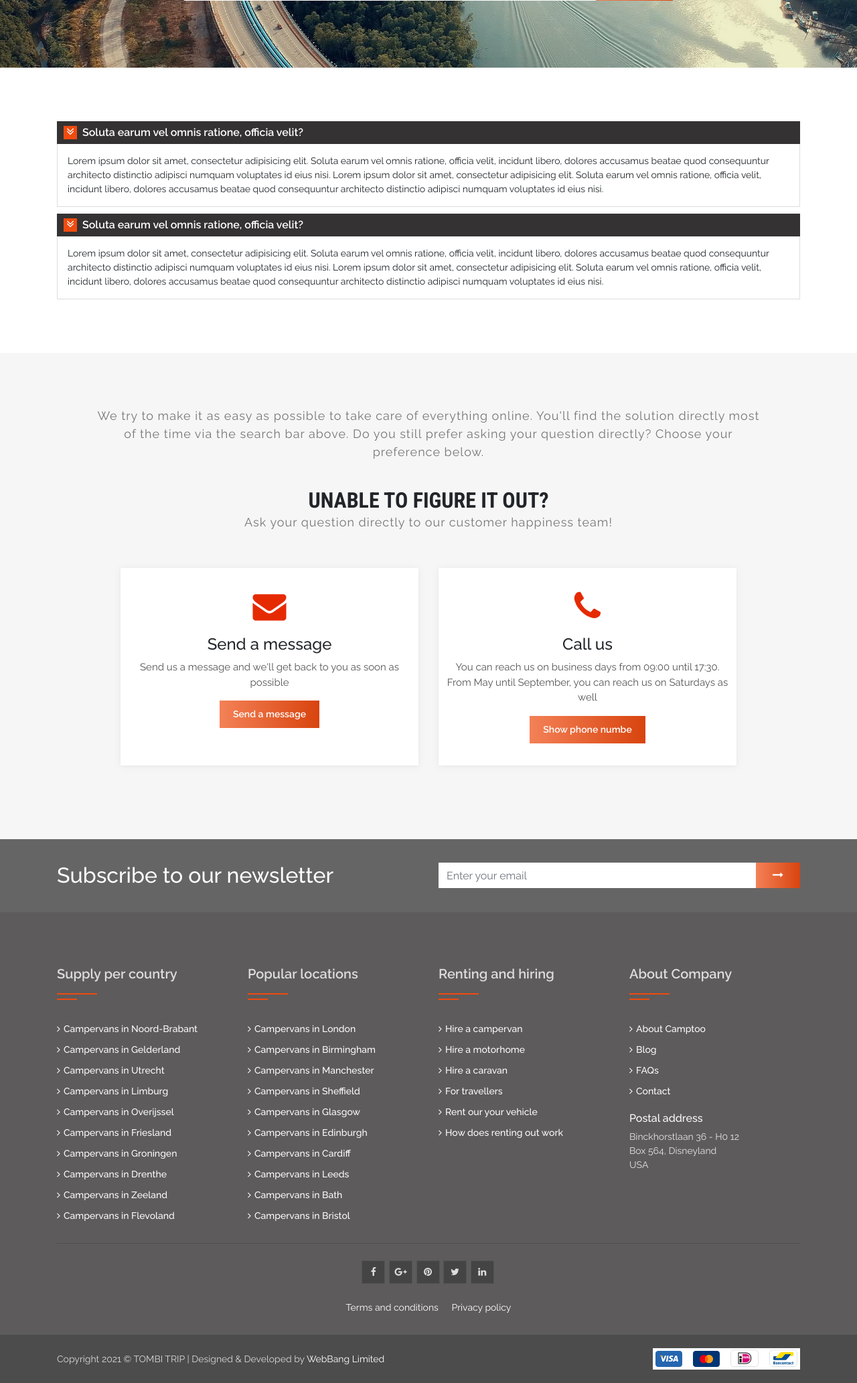
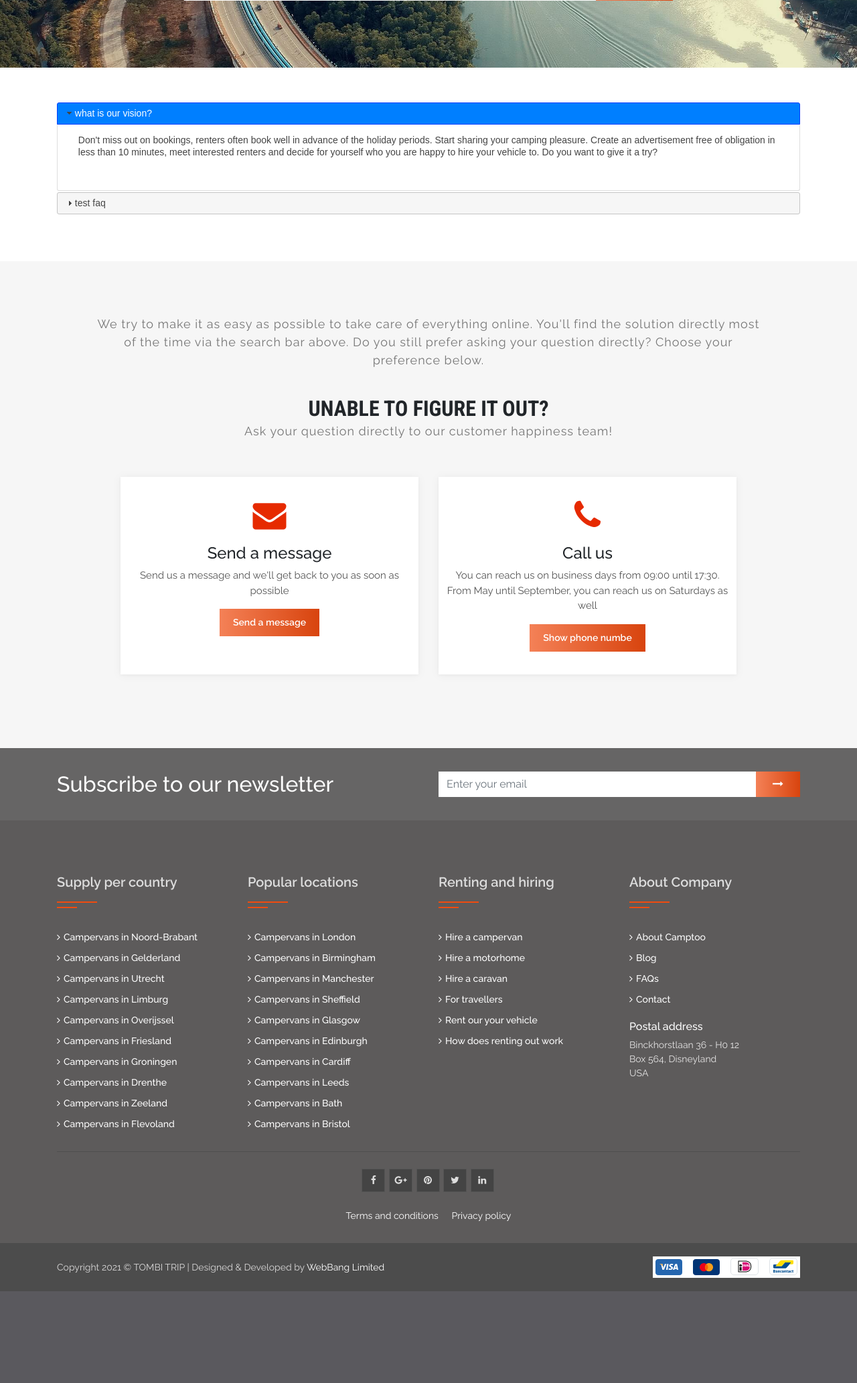
Before and after one commit to Sabbirdiu/tombitrip, a Django app: page /contact/faq/ in a window 1280 px wide. Shown: the part 331-2396 px from the top of the page at 67% size. After the commit the page ends 2259 px from the top, so only its background shows below. Run offline with Django 3.2, Linux system fonts and the light colour scheme; data comes from the database, SQL or seed files in the repository; both versions use the stored data as it was after the commit; some libraries are stand-ins or nearby versions.

Commit message:
update faq

```diff
--- a/templates/contact/faq.html
+++ b/templates/contact/faq.html
@@ -3,6 +3,12 @@
 {% load static %}
 {% block title %} | faq page{% endblock title%}
 {% block content %}
+<script>
+    $( function() {
+        $( "#accordion" ).accordion();
+    } );
+</script>
+
 <div class="form-area pt_100 pb_100" style="background-image: url('{% static 'img/slide5.jpg' %}')">
     <div class="container">
         <div class="row">
@@ -32,25 +38,45 @@
         </div>
     </div>
 </div>
+ <!-- section -->
+ <div class="section menu-horizontal container pt_50 pb_70">
+    <!-- container -->
+    <div class="container">
+        <!-- row -->
+        <div class="row">
 
+            <div id="accordion">
+                {% for rs in faq %}
+                    <h3>{{ rs.title }}</h3>
+                    <div>
+                        <p>
+                            {{ rs.description  }}
+                        </p>
+                    </div>
+                {% endfor %}
+            </div>
 
+        </div>
+        <!-- /row -->
+    </div>
+    <!-- /container -->
+</div>
 
- <div class="menu-horizontal container pt_50 pb_70">
+ <!-- <div class="menu-horizontal container pt_50 pb_70">
     <div class="row">
         <div class="col-md-12 pt_30">
             <div class="row menu-container" id="menu">
 
 
                 {% for faq in faq %}
-                <div class="col-md-12 menu-item acc-class">
+                <div class="col-md-12 menu-item acc-class" id="accordion">
                     <a data-toggle="collapse" class="collapsed" data-target="#research-collapse" href="#research-collapse" aria-expanded="false" aria-controls="research-collapse">
-                        <i class="fa fa-angle-double-down" aria-hidden="true"></i> Soluta earum vel omnis ratione, officia velit?
+                        <i class="fa fa-angle-double-down" aria-hidden="true"></i> {{ faq.title }}
                     </a>
                     <div class="collapse" id="research-collapse" data-parent="#menu">
                         <div class="container">
                             <div class="row acc-text">
-                                Lorem ipsum dolor sit amet, consectetur adipisicing elit. Soluta earum vel omnis ratione, officia velit, incidunt libero, dolores accusamus beatae quod consequuntur architecto distinctio adipisci numquam voluptates id eius nisi.
-                                Lorem ipsum dolor sit amet, consectetur adipisicing elit. Soluta earum vel omnis ratione, officia velit, incidunt libero, dolores accusamus beatae quod consequuntur architecto distinctio adipisci numquam voluptates id eius nisi.
+                                {{ faq.description  }}
                             </div>
                         </div>
                     </div>
@@ -62,7 +88,7 @@
             </div>
         </div>
     </div>
-</div>
+</div>   -->
 
 
 
```
Also changed, not shown: db.sqlite3, media/images/users/car-1.jpeg (added).
